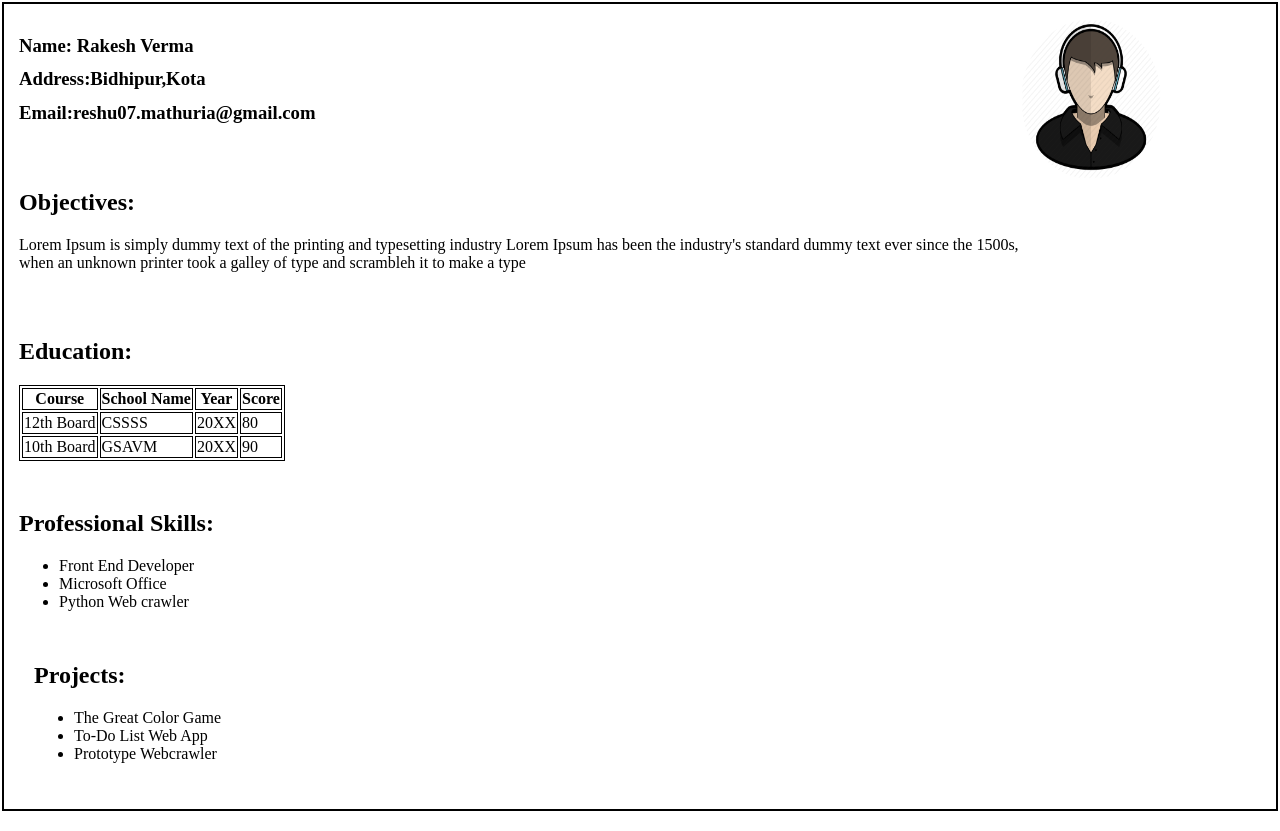
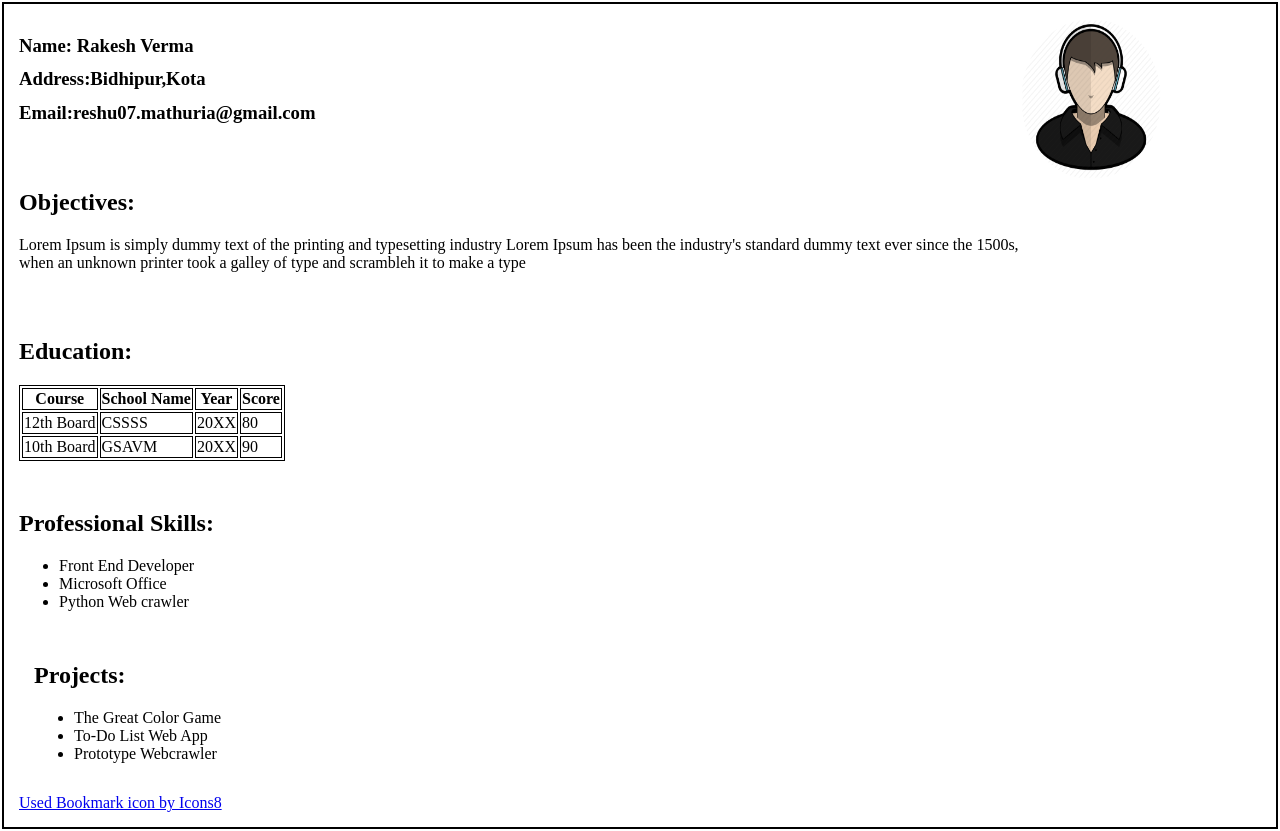
Before and after one commit to vipulkrishna2002/CV, a plain HTML site: page index.html in a window 1280 px wide. Drawn offline with Linux system fonts and the light colour scheme.

Commit message:
added link to used favicon in bottom of page
added link to used favicon in bottom of page

```diff
--- a/index.html
+++ b/index.html
@@ -70,6 +70,7 @@
 		</ul>
 	</div>
 </div>
+		<a href="https://icons8.com/icon/80310/bookmark">Used Bookmark icon by Icons8</a>
 
 </body>
 </html>
```
